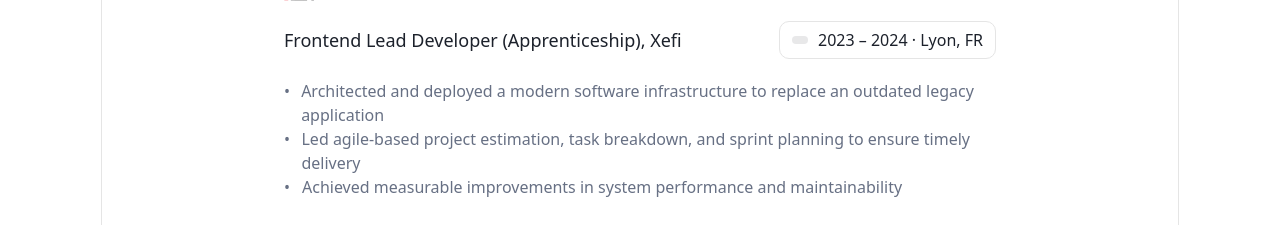
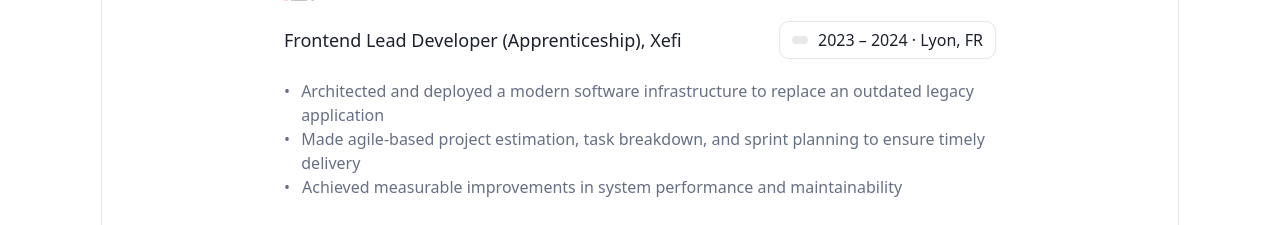
Before and after one commit to ER-28/portfolio, a Next.js app: page /portfolio/ in a window 1280 px wide. Shown: the part 2220-2445 px from the top of the page. Built offline with nearby package versions, Linux system fonts and the light colour scheme.

Commit message:
Update experienceData.ts

```diff
--- a/src/data/experienceData.ts
+++ b/src/data/experienceData.ts
@@ -42,7 +42,7 @@ export const experienceData = [
         endYear: "2024",
         bulletPoints: [
             "Architected and deployed a modern software infrastructure to replace an outdated legacy application",
-            "Led agile-based project estimation, task breakdown, and sprint planning to ensure timely delivery",
+            "Made agile-based project estimation, task breakdown, and sprint planning to ensure timely delivery",
             "Achieved measurable improvements in system performance and maintainability"
         ]
     },
```
